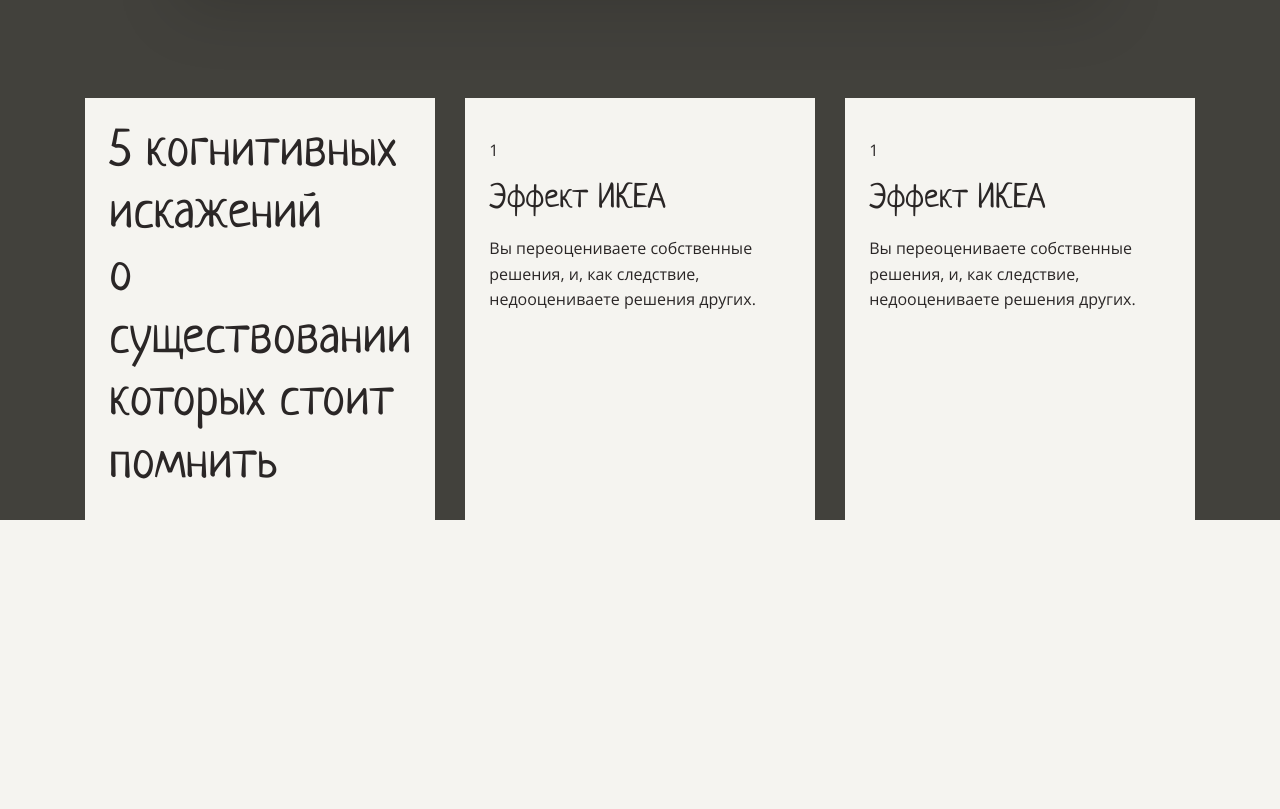
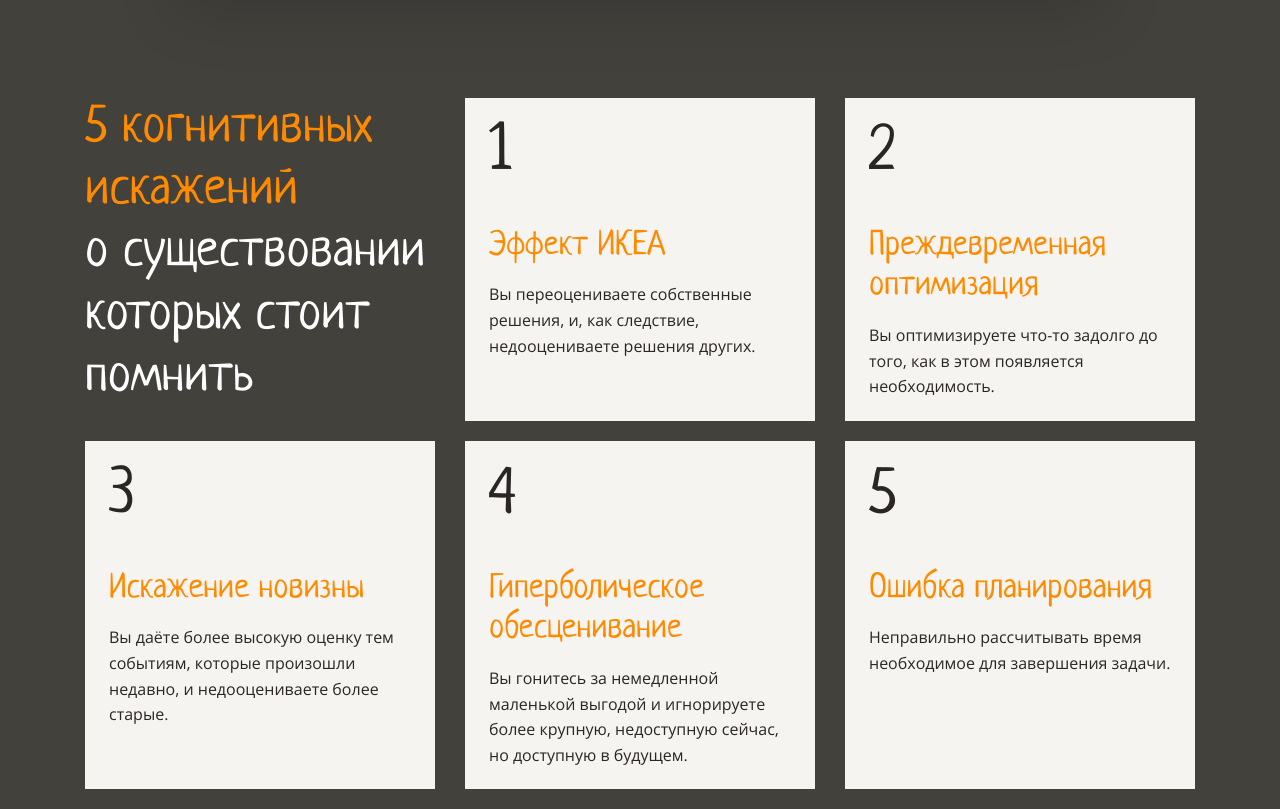
Before and after one commit to AstaKrossli/layout-designer-project-58, a website: page src/index.html in a window 1280 px wide. Shown: the part 1766-2575 px from the top of the page. Before the commit the page ends 2286 px from the top, so only its background shows below. Drawn offline with Linux system fonts and the light colour scheme.

Commit message:
some changes

```diff
--- a/src/index.html
+++ b/src/index.html
@@ -58,21 +58,50 @@
 
                  <section class="navigation">
                     <div class="nav">
-                        <div class="flex-el">
-                            <h2 class="nav-h"> 5 когнитивных искажений<br>
-                            <span class="text-white">о существовании которых стоит помнить</span></h2></div>
-                        <div class="flex-el"><a href="">
-                            <p class="number-nav">1</p>
-                            <h3>Эффект ИКЕА</h3>
-                            <p>Вы переоцениваете собственные решения, и, как следствие, недооцениваете решения других.</p>
-                        </a></div>
+
+                        <div class="flex-el-title">
+                            <h1 class="nav-h header-h">
+                                5 когнитивных<br>
+                                 искажений<br>
+                            <span class="text-white">о существовании<br>
+                                которых стоит<br> помнить</span>
+                            </h1>
+                        </div>
+
                         <div class="flex-el"><a href="">
                             <p class="number-nav">1</p>
                             <h3>Эффект ИКЕА</h3>
                             <p>Вы переоцениваете собственные решения, и, как следствие, недооцениваете решения других.</p>
                         </a></div>
 
+                        <div class="flex-el"><a href="">
+                            <p class="number-nav">2</p>
+                            <h3>Преждевременная оптимизация</h3>
+                            <p>Вы оптимизируете что-то задолго до того, как в этом появляется необходимость.</p>
+                        </a></div>
                     </div>
+                    <div class="nav-bottom">
+
+                        <div class="flex-el"><a href="">
+                            <p class="number-nav">3</p>
+                            <h3>Искажение новизны</h3>
+                            <p>Вы даёте более высокую оценку тем событиям, которые произошли недавно, и недооцениваете более старые.</p>
+                        </a></div>
+
+                        <div class="flex-el"><a href="">
+                            <p class="number-nav">4</p>
+                            <h3>Гиперболическое обесценивание</h3>
+                            <p>Вы гонитесь за немедленной маленькой выгодой и игнорируете более крупную, недоступную сейчас, но доступную в будущем.</p>
+                        </a></div>
+
+                        <div class="flex-el"><a href="">
+                            <p class="number-nav">5</p>
+                            <h3>Ошибка планирования</h3>
+                            <p>Неправильно рассчитывать время необходимое для завершения задачи.</p>
+                        </a></div>
+
+                    </div>
+
                 </section>
 
             </main>
--- a/src/styles/style.css
+++ b/src/styles/style.css
@@ -29,7 +29,9 @@
   padding: 0;
   z-index: 1;
 }
-
+h3{
+  color: var(--primary);
+}
 
 
 a {
@@ -192,29 +194,59 @@
 .navigation{
   background-color: var(--primary-dark);
   padding-top: 200px;
+
 }
 
 .nav{
   display: flex;
+  gap: 30px;
+  margin: 0 auto;
+  justify-content: center;
+}
 
+.nav-bottom{
+  display: flex;
   gap: 30px;
-  width: 1110px;
   margin: 0 auto;
+  justify-content: center;
+}
+.nav-bottom div{
+  height:300px ;
+}
+
+
+.flex-el{
+  width: 302px;
+height: 275px;
+  background-color: var(--light);
+padding: 24px;
+margin-bottom: 20px;
+}
+
+
+
+.flex-el-title{
+  width: 350px;
+  display: block;
 
 }
+.text-white{
+  color: #fff;
+}
 
-.flex-el{
-width: 350px;
-  background-color: var(--light);
-  padding: 24px;
-
-}
 
 .nav-h {
 font-size: 52px;
-
 }
 
+.number-nav{
+  padding: 0;
+  margin: 0;
+font-size: 64px;
+padding-bottom: 40px;
+  font-family:  Neucha, sans-serif;
+  line-height: 1;
+}
 
 
 
```
